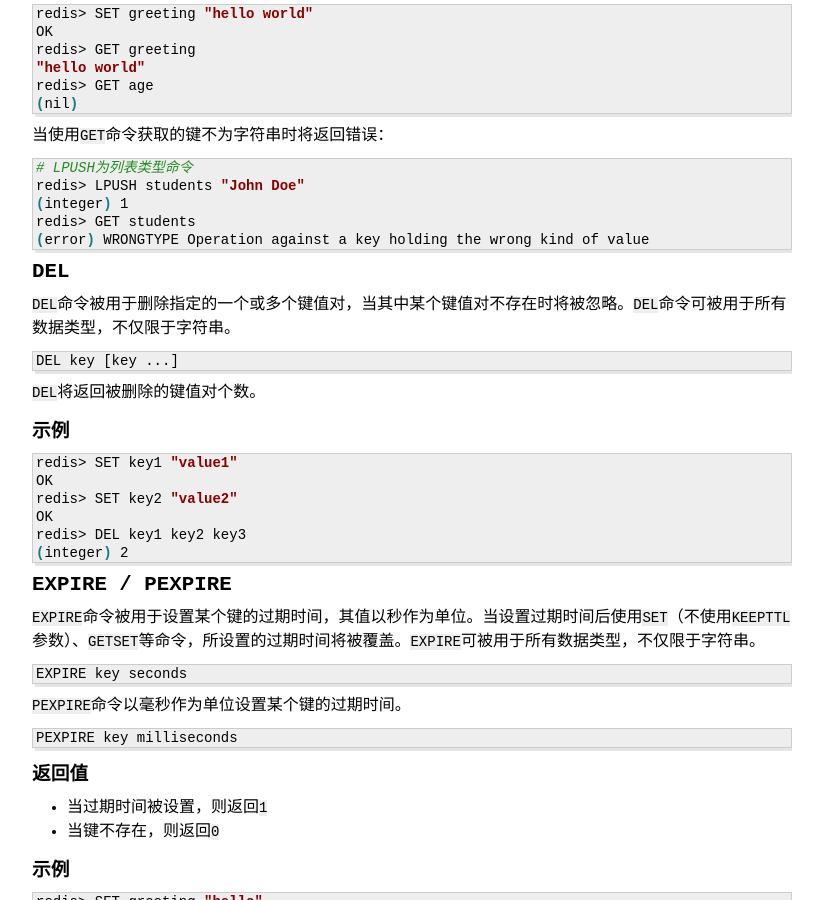
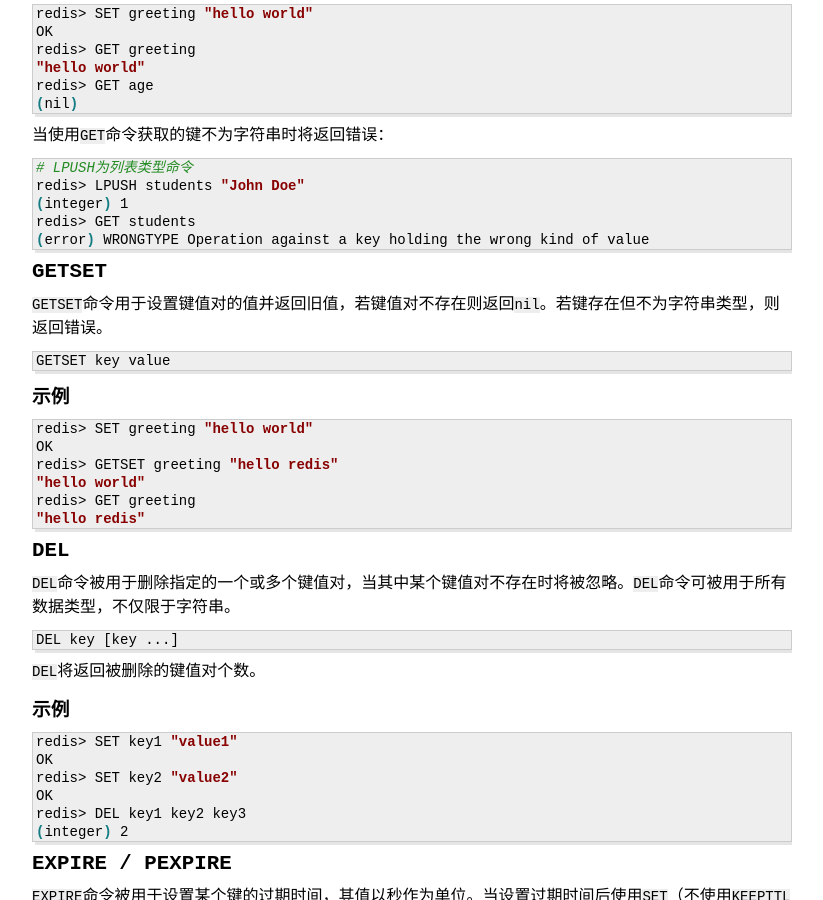
Before and after one commit to ghosind/ghosind.github.io, a Jekyll site: the page built from _posts/redis/2020-06-22-redis-string.md, in a window 1280 px wide and 900 px high, scrolled down 1817 px. Shown: the whole window, without its empty margins (228-1051 px from the left). Built offline with Jekyll 4.4.1, drawn with Linux system fonts in a browser that asks for light colours; comment, search, counter and statistics services are not loaded.

Commit message:
Update post.

````diff
--- a/_posts/redis/2020-06-22-redis-string.md
+++ b/_posts/redis/2020-06-22-redis-string.md
@@ -119,6 +119,25 @@
 (integer) 1
 redis> GET students
 (error) WRONGTYPE Operation against a key holding the wrong kind of value
+```
+
+## GETSET
+
+`GETSET`命令用于设置键值对的值并返回旧值，若键值对不存在则返回`nil`。若键存在但不为字符串类型，则返回错误。
+
+```
+GETSET key value
+```
+
+### 示例
+
+```sh
+redis> SET greeting "hello world"
+OK
+redis> GETSET greeting "hello redis"
+"hello world"
+redis> GET greeting
+"hello redis"
 ```
 
 ## DEL
````
